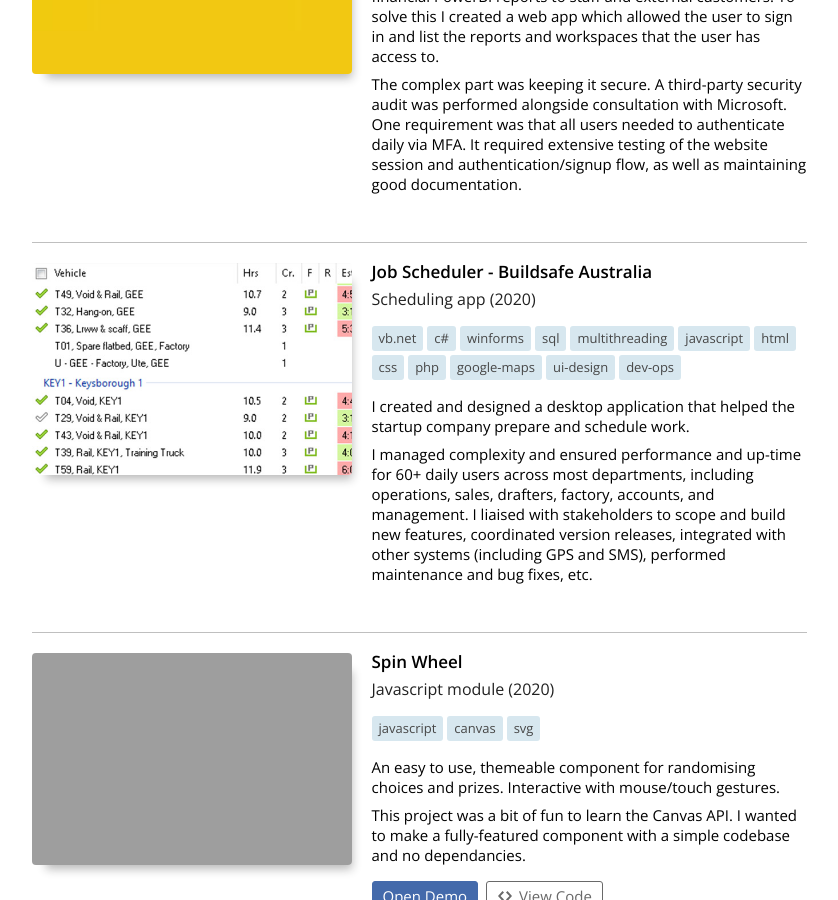
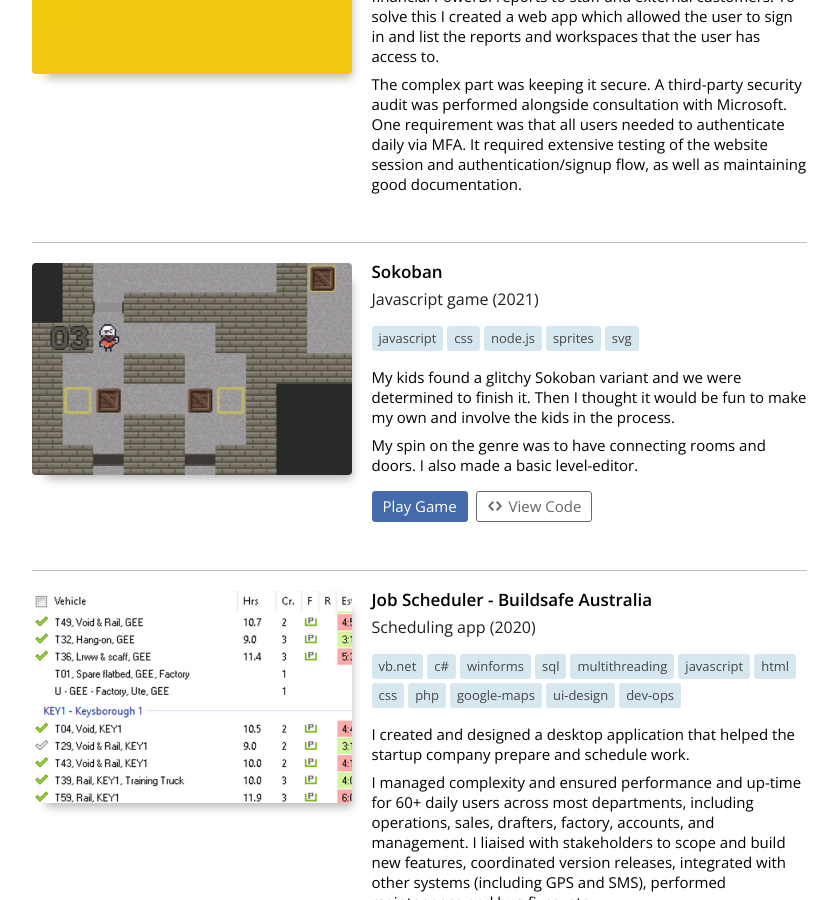
Before and after one commit to CrazyTim/crazytim-portfolio, a Jekyll site: the page built from index.html, in a window 1280 px wide and 900 px high, scrolled down 1140 px. Shown: the whole window, without its empty margins (221-1059 px from the left). Built offline with Jekyll 4.4.1, drawn with Linux system fonts in a browser that asks for light colours.

Commit message:
Add Sokoban project

```diff
--- a/index.html
+++ b/index.html
@@ -100,6 +100,28 @@ C1,22.1,1.9,23,3,23z" stroke-width="2" fill="none"/>
           <div class="content">
             <p>The business needed a cost-effective way to release sensitive financial PowerBI reports to staff and external customers. To solve this I created a web app which allowed the user to sign in and list the reports and workspaces that the user has access to.</p>
             <p>The complex part was keeping it secure. A third-party security audit was performed alongside consultation with Microsoft. One requirement was that all users needed to authenticate daily via MFA. It required extensive testing of the website session and authentication/signup flow, as well as maintaining good documentation.</p>
+          </div>
+        </div>
+      </article>
+
+      <article>
+        <img class="align-center" alt="thumbnail" loading="lazy" src="img/item-img-19.jpg">
+        <div>
+          <h4>Sokoban</h4>
+          <div class="description">Javascript game (2021)</div>
+          <div class="tags">javascript,css,node.js,sprites,svg</div>
+          <div class="content">
+            <p>My kids found a glitchy Sokoban variant and we were determined to finish it. Then I thought it would be fun to make my own and involve the kids in the process.</p>
+            <p>My spin on the genre was to have connecting rooms and doors. I also made a basic level-editor.</p>
+          </div>
+          <div class="links">
+            <a class="button" href="https://crazytim.github.io/sokoban/">
+              <span>Play Game</span>
+            </a>
+            <a class="button code" href="https://github.com/CrazyTim/sokoban">
+              {% include img/icon-code.svg %}
+              <span>View Code</span>
+            </a>
           </div>
         </div>
       </article>
```
Also changed, not shown: img/item-img-19.jpg (added).
